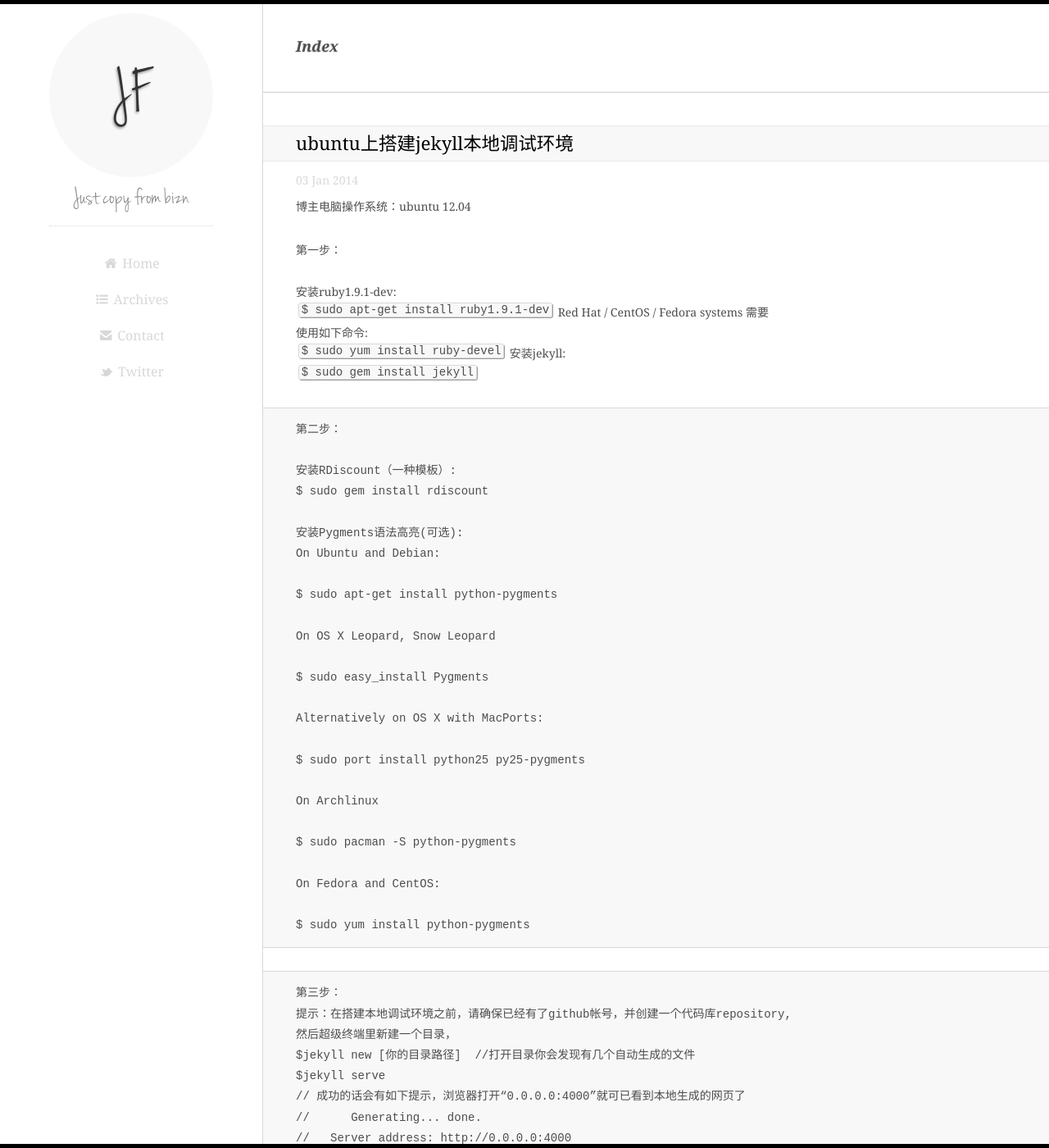
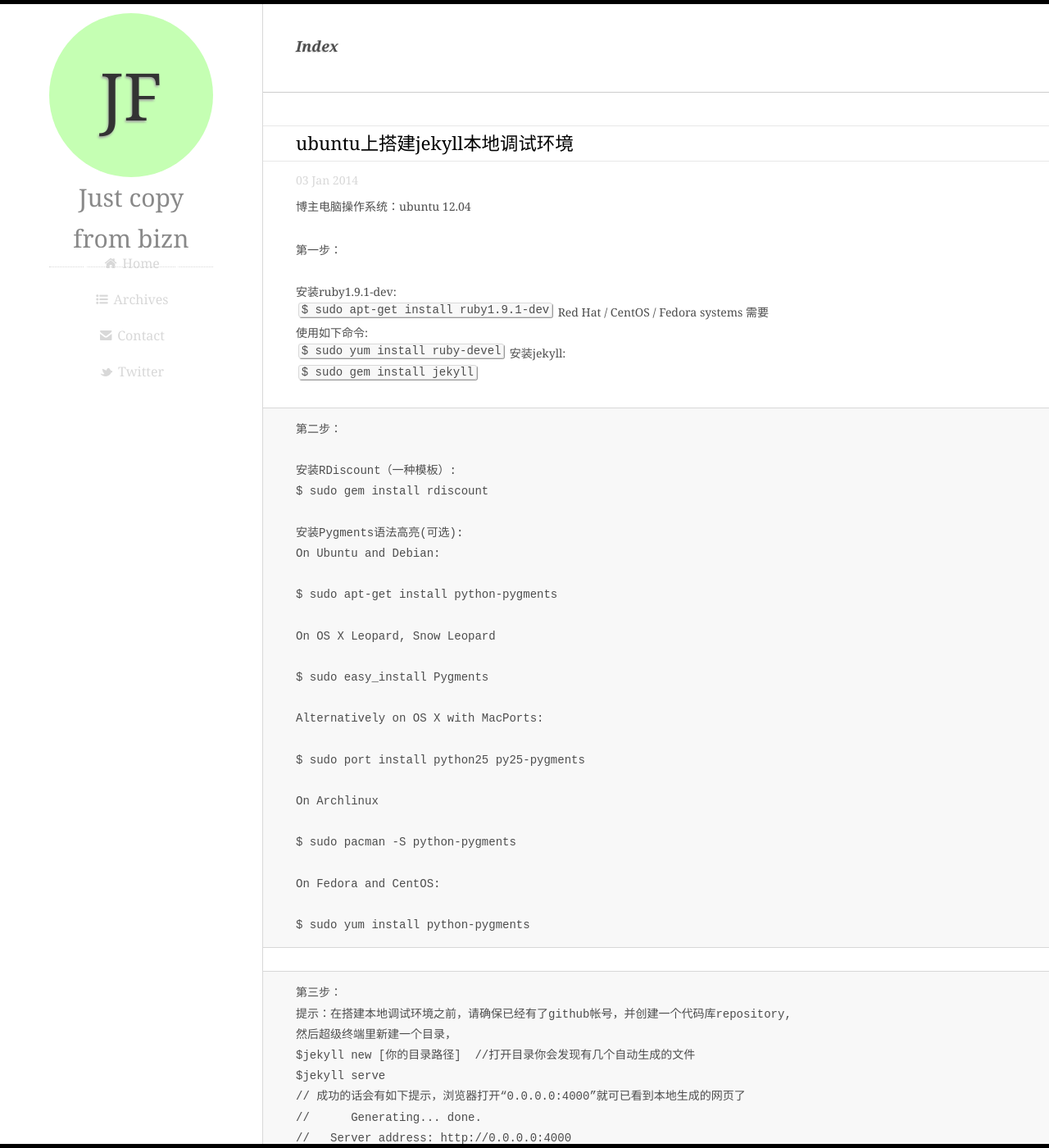
Before and after one commit to pjf000/jeff, a Jekyll site: the page built from index.html, in a window 1280 px wide and 1400 px high. Shown: the whole window at 82% size. Built offline with Jekyll 4.4.1, drawn with Linux system fonts in a browser that asks for light colours; Markdown is read by kramdown in place of the engine named in the settings; the list of posts is cut into pages by our own code.

Commit message:
Update style.css

```diff
--- a/css/style.css
+++ b/css/style.css
@@ -359,9 +359,9 @@ li[class^="icon-"].icon-large:before, li[class*=" icon-"].icon-large:before {
 #foot-line { width: 100%; height: 5px; background: black; position: fixed; bottom: 0; left: 0; z-index: 101;}
 #content { width: 100%;}
 #head { width: 320px; min-height: 400px; height: auto;  position: fixed; left: 0; top: 5px; font-weight: 700; text-align: center; }
-#logo { margin: .8em auto 1.8em auto; width: 200px; height: 200px; border-radius: 100px 100px; background: #f8f8f8; }
-#logo h1 { font-family: 'JennaSue'; font-size: 80px; width: 200px; overflow: hidden;  line-height: 200px; text-align: center; text-shadow: -1px 2px 3px #a0a0a0; }
-#logo h2 { font-weight: 400; font-family:'JennaSue'; font-size:  30px; color: #898989; line-height: 50px; padding-bottom: .3em; border-bottom: 1px dotted #d8d8d8; }
+#logo { margin: .8em auto 1.8em auto; width: 200px; height: 200px; border-radius: 100px 100px; background: #C5FFB3; }
+#logo h1 { font-size: 80px; width: 200px; overflow: hidden;  line-height: 200px; text-align: center; text-shadow: -1px 2px 3px #a0a0a0; }
+#logo h2 { font-weight: 400; font-size:  30px; color: #898989; line-height: 50px; padding-bottom: .3em; border-bottom: 1px dotted #d8d8d8; }
 #nav { margin: 6em auto 2em auto; }
 #nav li { padding: .5em 0; display: block; width: 79.9%; height: 30px; margin: 0 auto; }
 #nav a { color: #d8d8d8;border: 3px solid #fff;font-weight: 400;font-size: 16px;border-radius: 20px 20px; padding: 5px 20px; }
@@ -413,7 +413,7 @@ h1, h2, h3, h4, h5, h6{ font-weight: 500; color:#333; }
 .post em { font-weight: 700; }
 .post .clearLeft { margin-left: -40px; }
 .post img, .post audio, .post iframe, .post audio, .post canvas, .post video { max-width: 720px; }
-.post .post-title { margin-left: -40px; margin-bottom: 10px; padding: 4px 0 4px 40px; background: #f8f8f8;  border-top: 1px solid #e8e8e8; border-bottom: 1px solid #e8e8e8;   }
+.post .post-title { margin-left: -40px; margin-bottom: 10px; padding: 4px 0 4px 40px; background: ##C2FFC2;  border-top: 1px solid #e8e8e8; border-bottom: 1px solid #e8e8e8;   }
 .post .post-title a { border-bottom: none; }
 .post .post-title a:hover { border-bottom: 1px dotted #343434; }
 .fork-me { position: fixed; right: 0; top: 0; z-index: 999; }
```
